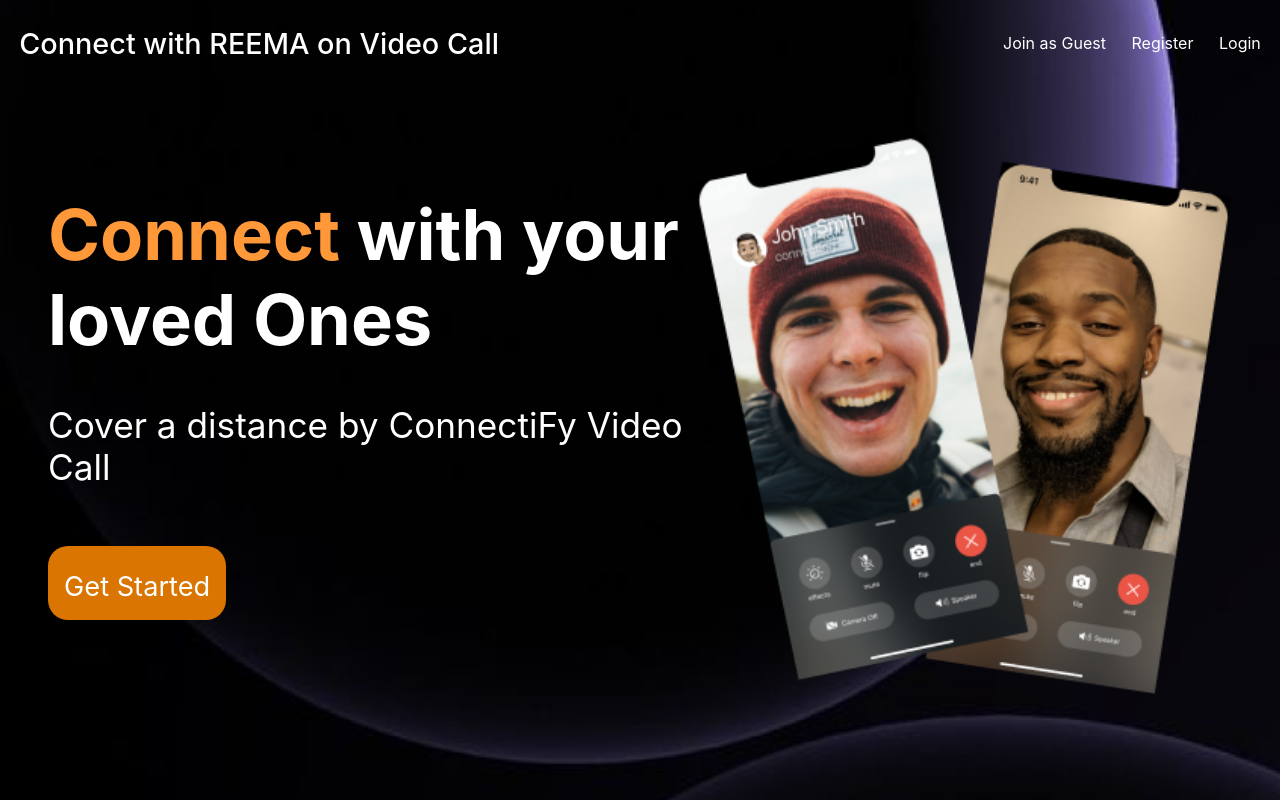
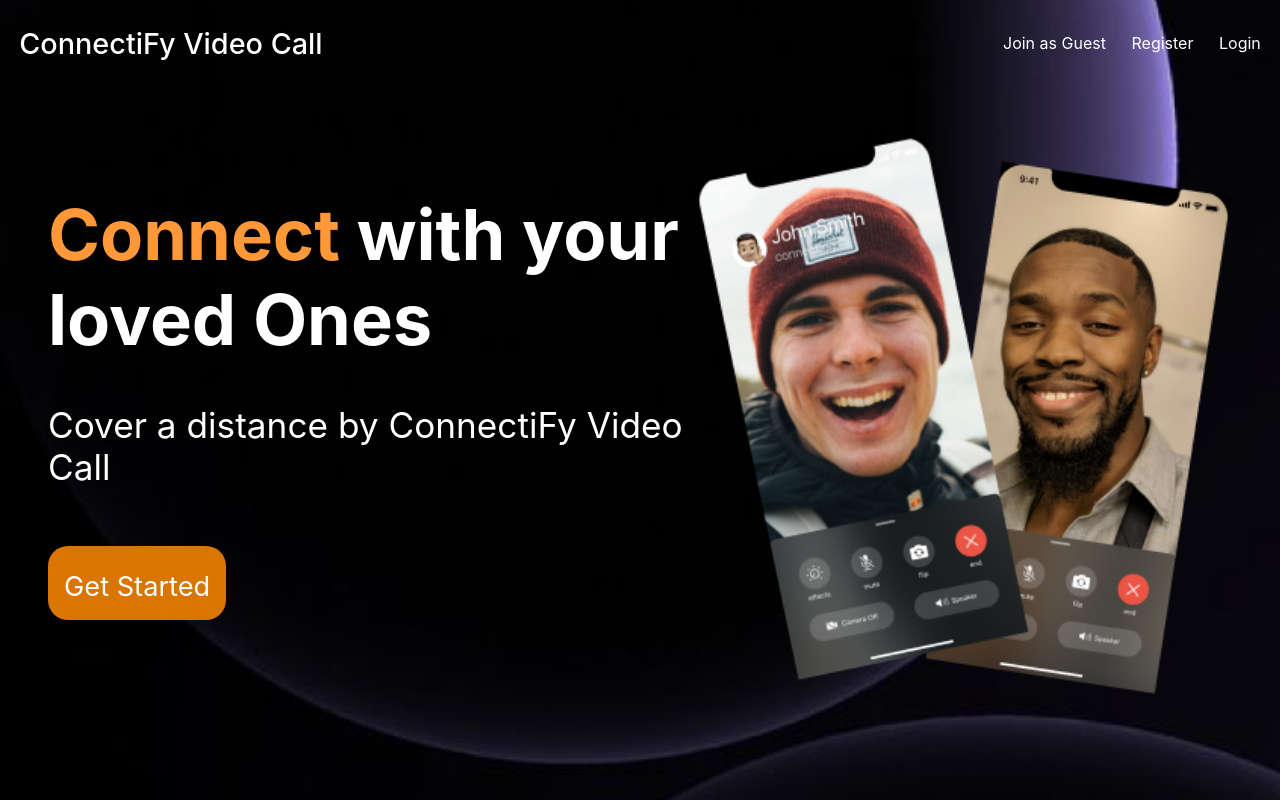
Before and after one commit to omch-29/connectify-fs, a React (Create React App) app: page / in a window 1280 px wide. Built offline with nearby package versions, Linux system fonts and the light colour scheme.

Commit message:
frontend

```diff
--- a/src/pages/landing.jsx
+++ b/src/pages/landing.jsx
@@ -25,8 +25,8 @@ export default function LandingPage() {
       {/* Navbar */}
       <nav>
         <div className="navHeader">
-          {/* <h2>ConnectiFy Video Call</h2> */}
-           <h2>Connect with REEMA on Video Call</h2>
+          <h2>ConnectiFy Video Call</h2>
+
         </div>
         <div className="navlist">
           <p onClick={() => setShowGuestFields(!showGuestFields)}>Join as Guest</p>
```
